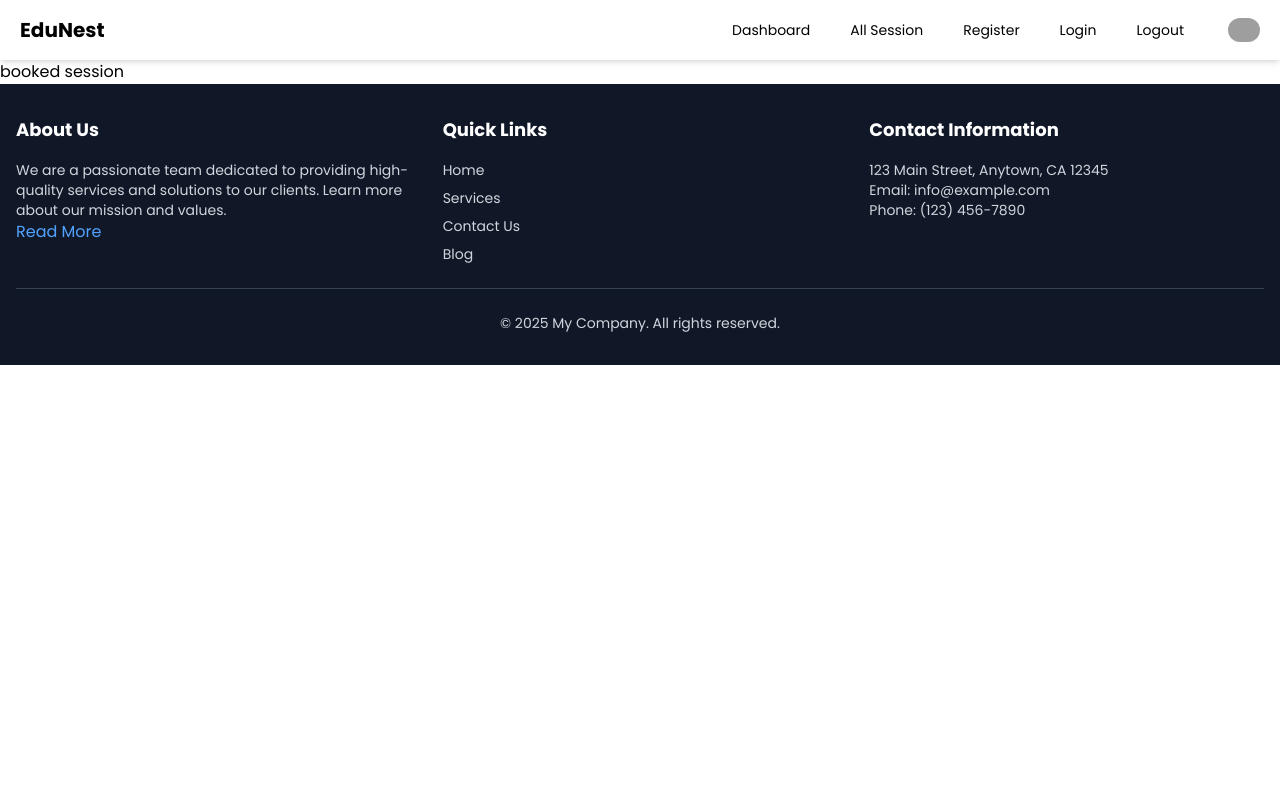
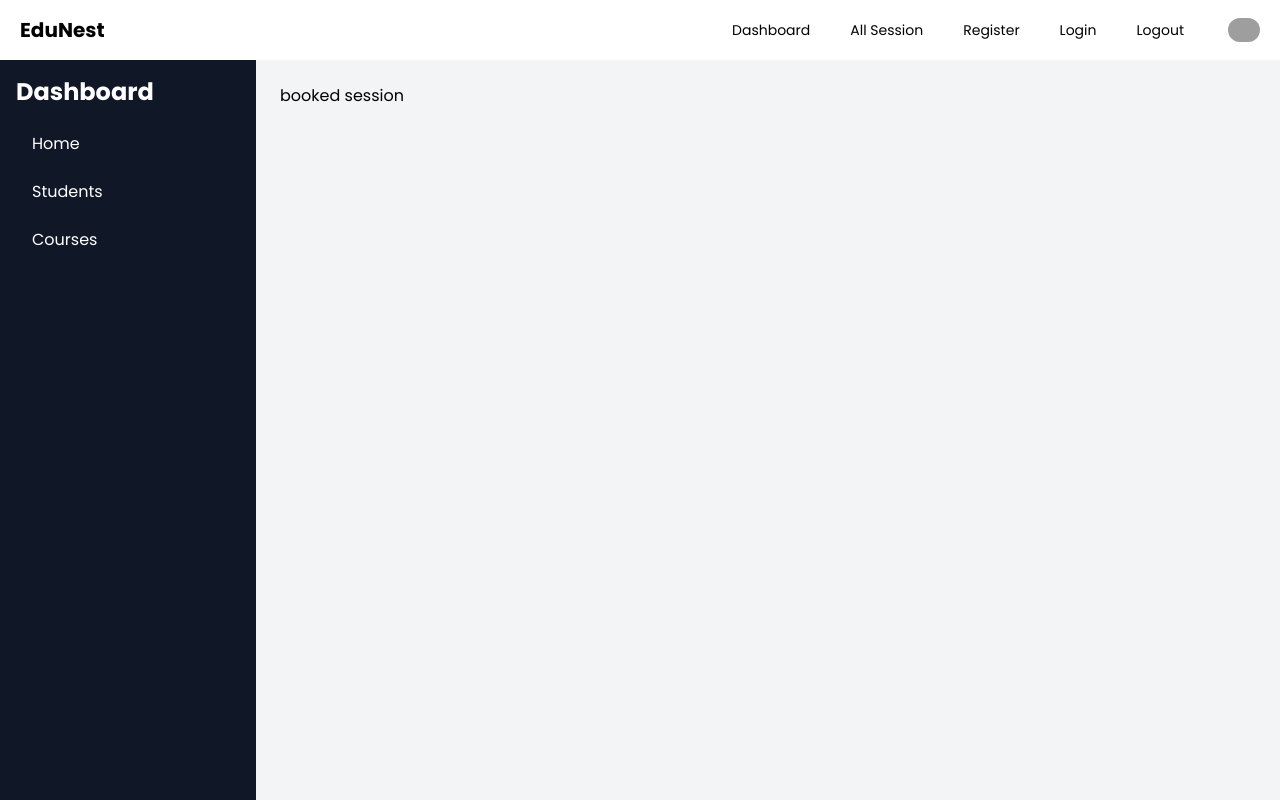
Before and after one commit to kader009/study-platform-frontend, a Next.js app: page /dashboard/student/booked-session in a window 1280 px wide. Shown: the top 800 px of the page. Built offline with nearby package versions, Linux system fonts and the light colour scheme; grey boxes are pictures that could not be loaded.

Commit message:
dashboard layout create

```diff
--- /dev/null
+++ b/src/app/dashboard/_components/SideBar.tsx
@@ -0,0 +1,28 @@
+import Link from "next/link";
+
+const Sidebar = () => {
+  return (
+    <aside className="w-64 bg-gray-900 text-white h-screen p-4">
+      <h2 className="text-2xl font-bold mb-4">Dashboard</h2>
+      <ul className="space-y-2">
+        <li>
+          <Link href="/dashboard" className="block py-2 px-4 hover:bg-gray-700 rounded">
+            Home
+          </Link>
+        </li>
+        <li>
+          <Link href="/dashboard/student/create-note" className="block py-2 px-4 hover:bg-gray-700 rounded">
+            Students
+          </Link>
+        </li>
+        <li>
+          <Link href="/dashboard/courses" className="block py-2 px-4 hover:bg-gray-700 rounded">
+            Courses
+          </Link>
+        </li>
+      </ul>
+    </aside>
+  );
+};
+
+export default Sidebar;
--- /dev/null
+++ b/src/app/dashboard/layout.tsx
@@ -0,0 +1,17 @@
+import  { ReactNode } from 'react'
+import Sidebar from './_components/SideBar'
+
+const Dashbooardlayout = ({children} : {children: ReactNode}) => {
+  return (
+    <div className="flex h-screen bg-gray-100">
+      <Sidebar/>
+      <main className="flex-1 p-6">
+
+      {children}
+      </main>
+
+    </div>
+  )
+}
+
+export default Dashbooardlayout
--- a/src/app/dashboard/student/booked-session/page.tsx
+++ b/src/app/dashboard/student/booked-session/page.tsx
@@ -1,9 +1,5 @@
-import React from 'react'
+const page = () => {
+  return <div>booked session</div>;
+};
 
-const page = () => {
-  return (
-    <div>booked session</div>
-  )
-}
-
-export default page
+export default page;
```
